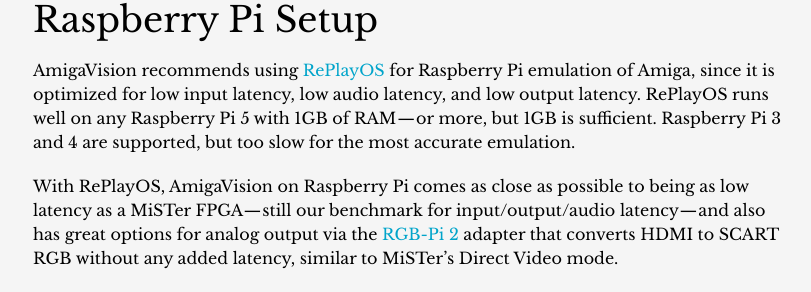
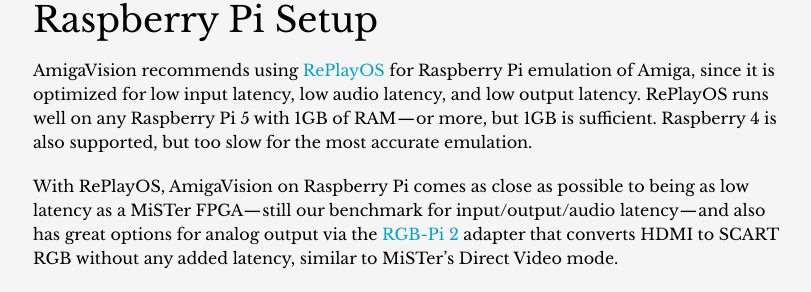
Before and after one commit to amigavision/amigavision.github.io, a Jekyll site: the page built from docs.md, in a window 1280 px wide and 900 px high, scrolled down 4697 px. Shown: the part 200-492 px from the top of the window, without its empty margins (232-1043 px from the left). Built offline with Jekyll 4.4.1, drawn with Linux system fonts in a browser that asks for light colours.

Commit message:
Clarify Pi requirements

```diff
--- a/docs.md
+++ b/docs.md
@@ -118,7 +118,7 @@
 
 ## Raspberry Pi Setup {#raspberry}
 
-AmigaVision recommends using [RePlayOS] for Raspberry Pi emulation of Amiga, since it is optimized for low input latency, low audio latency, and low output latency. RePlayOS runs well on any Raspberry Pi 5 with 1GB of RAM — or more, but 1GB is sufficient. Raspberry Pi 3 and 4 are supported, but too slow for the most accurate emulation.
+AmigaVision recommends using [RePlayOS] for Raspberry Pi emulation of Amiga, since it is optimized for low input latency, low audio latency, and low output latency. RePlayOS runs well on any Raspberry Pi 5 with 1GB of RAM — or more, but 1GB is sufficient. Raspberry 4 is also supported, but too slow for the most accurate emulation.
 
 With RePlayOS, AmigaVision on Raspberry Pi comes as close as possible to being as low latency as a MiSTer FPGA — still our benchmark for input/output/audio latency — and also has great options for analog output via the [RGB-Pi 2](https://www.mortaca.com) adapter that converts HDMI to SCART RGB without any added latency, similar to MiSTer's Direct Video mode.
 
--- a/download/pi.html
+++ b/download/pi.html
@@ -15,6 +15,7 @@
 <section class="page">
   <div class="text-container">
     <h2>Installation Steps</h2>
+    <p>AmigaVision runs well on any Raspberry Pi 5/500/500+/CM5 with 1GB of RAM — or more, but 1GB is sufficient. Raspberry 4 is also supported, but too slow for the most accurate emulation.</p>
     <ol>
       <li><div class="button alt"><a target="_blank" href="https://www.replayos.com/download/">⬇️ Download RePlayOS</a></div>and flash it to an SD card for your Raspberry Pi.</li>
       <li>Boot RePlayOS once on the Raspberry Pi to create the <code>replay</code> exFAT partition.</li>
```
